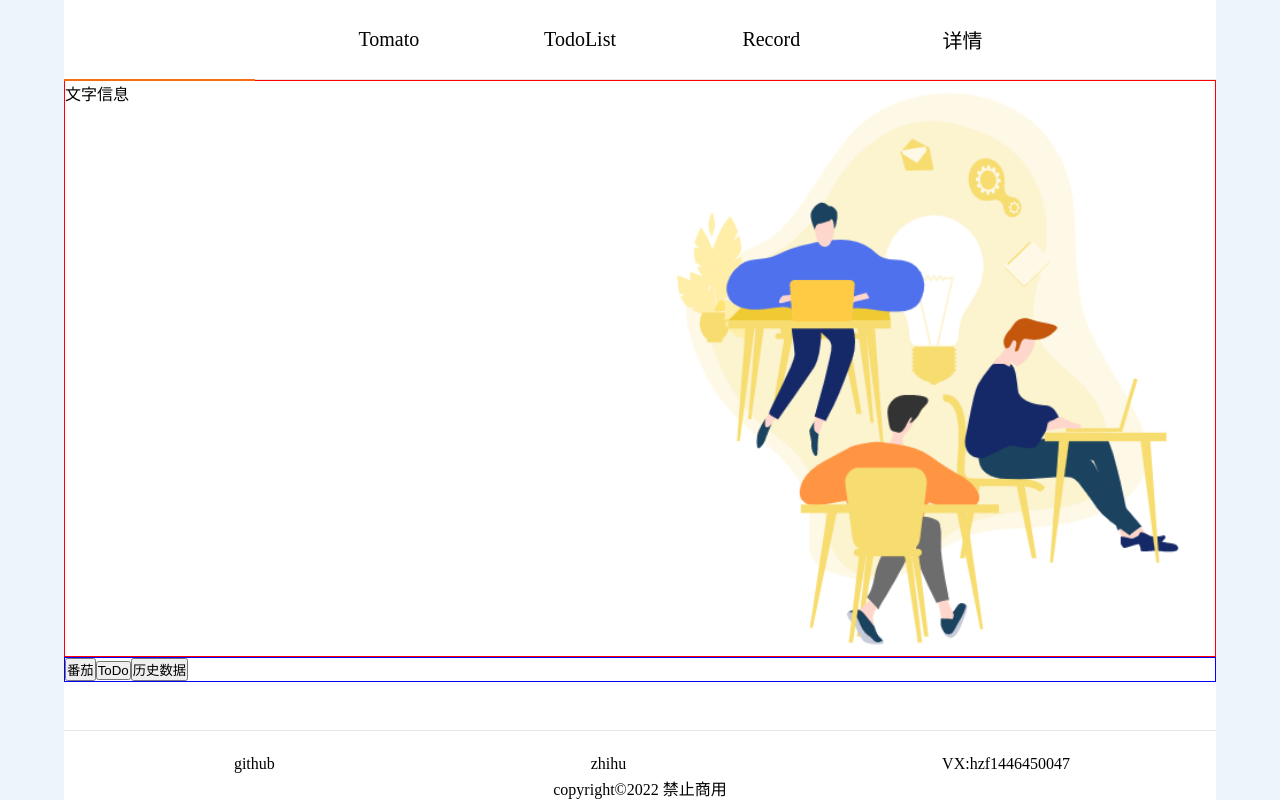
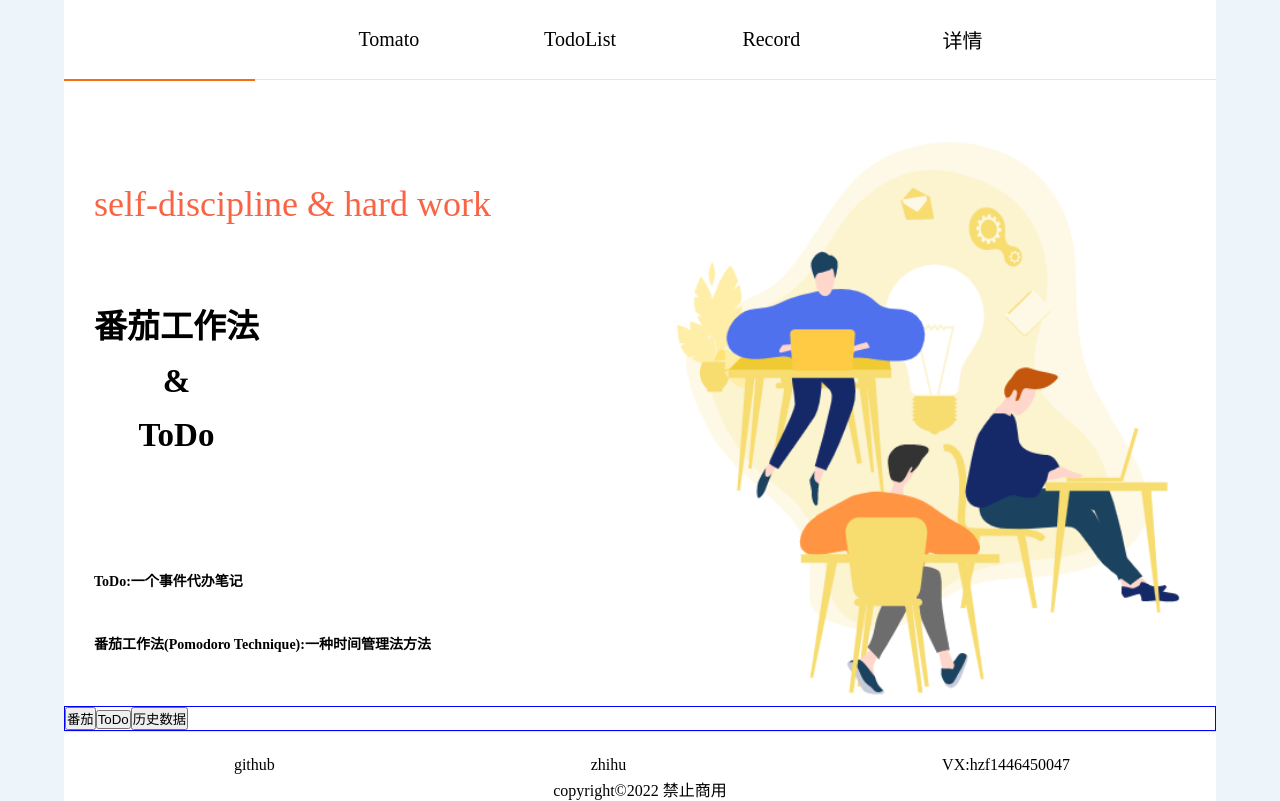
Before and after one commit to 1446450047/Tomato-ToDo, a React (Create React App) app: page / in a window 1280 px wide. Built offline with nearby package versions, Linux system fonts and the light colour scheme.

Commit message:
添加home上半部分的响应式

```diff
--- a/src/App.jsx
+++ b/src/App.jsx
@@ -22,7 +22,7 @@ function App() {
 }
 
 const Wrapper = styled.div`
-  height: 100vh;
+  min-height: 100vh;
   width: 80%;
   display: flex;
   background:#EDF5FA;
--- a/src/components/main/Home.jsx
+++ b/src/components/main/Home.jsx
@@ -1,11 +1,17 @@
 import React from "react";
-import study from "../../images/study.png"
+import study from "../../images/study.png";
 import styled from "styled-components";
-function Home(){
-    return(
-        <div>
+
+function Home() {
+    return (
+        <HomeWrapper>
             <TextAndImage>
-                <div className="textInfo">文字信息</div>
+                <TextInfo>
+                    <p> self-discipline & hard work</p>
+                    <h2><span>番茄工作法</span> <span>&</span> <span>ToDo</span></h2>
+                    <p>ToDo:一个事件代办笔记</p>
+                    <p>番茄工作法(Pomodoro Technique):一种时间管理法方法</p>
+                </TextInfo>
                 <img src={study} alt="study"/>
             </TextAndImage>
             <Buttons>
@@ -13,11 +19,11 @@ function Home(){
                 <button>ToDo</button>
                 <button>历史数据</button>
             </Buttons>
-        </div>
-    )
+        </HomeWrapper>
+    );
 }
+
 const TextAndImage = styled.div`
-  border: 1px solid red;
   display: flex;
   div{
     width: 50%;
@@ -25,8 +31,72 @@ const TextAndImage = styled.div`
   img{
     width: 50%;
   }
+   @media (max-width: 1000px) {
+      flex-direction: column-reverse;
+      align-items: center;
+       div{
+         width: 80%;
+       }
+      img{
+         width: 80%;
+      }
+  };
+`;
+const HomeWrapper = styled.div`
+  padding-top: 50px;
 `
 const Buttons = styled.div`
   border: 1px solid blue;
-`
-export default Home
+`;
+const TextInfo = styled.div`
+  display: flex;
+  flex-direction: column;
+  justify-content: space-around;
+  align-items: flex-start;
+  font-family: Scope One,serif;
+  font-style: normal;
+  font-weight: lighter;
+  color: #F96444;
+  font-size: 22px;
+  line-height: 30px;
+  padding-left: 30px;
+  padding-top: 12px;
+  p:nth-child(1){
+    font-size: 36px;
+  }
+  p:nth-child(3){
+    font-size: 14px;
+    color: #000;
+    font-family: Ramaraja,serif;
+    font-weight: bold;
+    margin-bottom: -120px;
+  }
+  p:nth-child(4){
+    color: #000;
+    font-weight: bold;
+    font-family: Ramaraja,serif;
+    font-size: 14px;
+  }
+  h2{
+    color: #000;
+    display: flex;
+    flex-direction: column;
+    align-items: center;
+    >span{
+      font-weight: bold;
+      margin-bottom: 24px;
+    }
+  }
+    @media (max-width: 1300px) {
+        p:nth-child(3){
+          margin-bottom: -60px;
+         }
+    }
+    @media (max-width: 900px) {
+    min-height: 480px;
+        p:nth-child(3){
+          margin-bottom: 0;
+         }
+    }
+`;
+export default Home;
```
